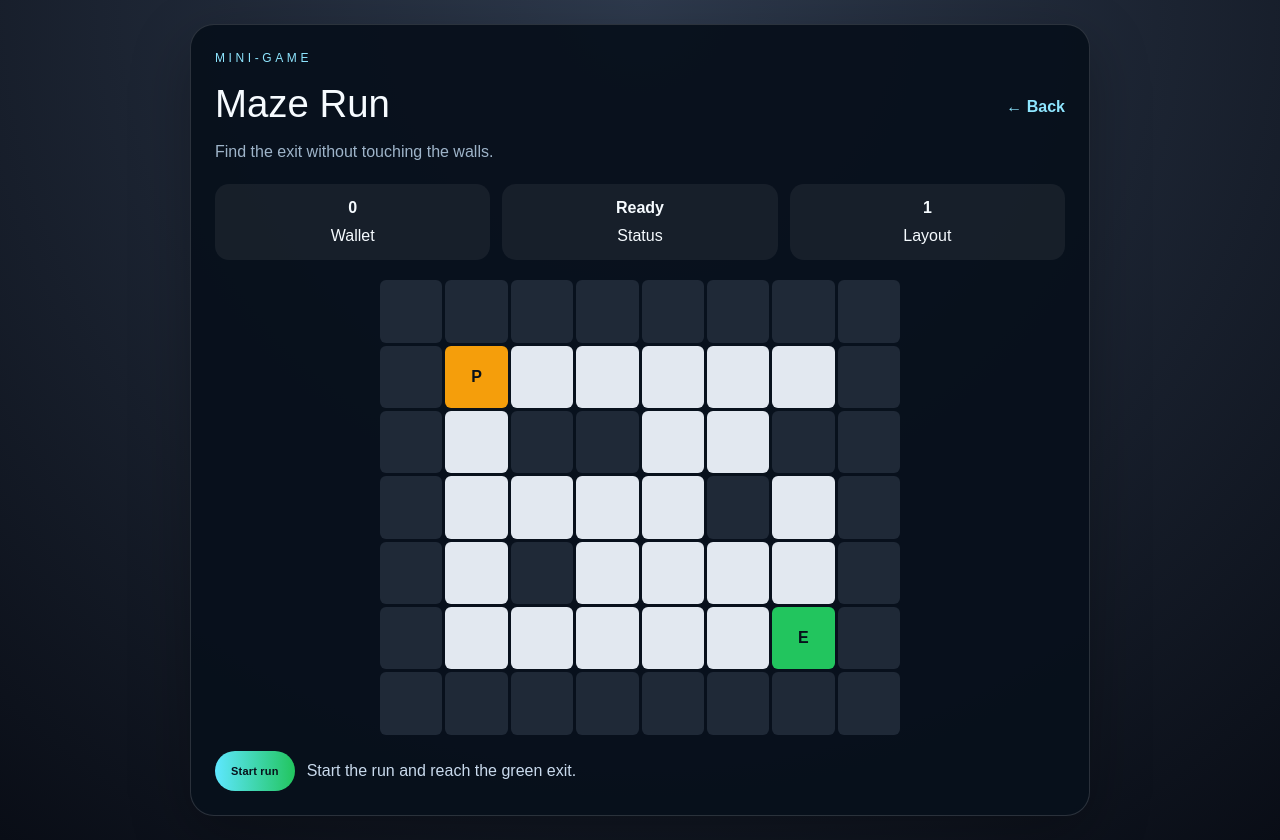
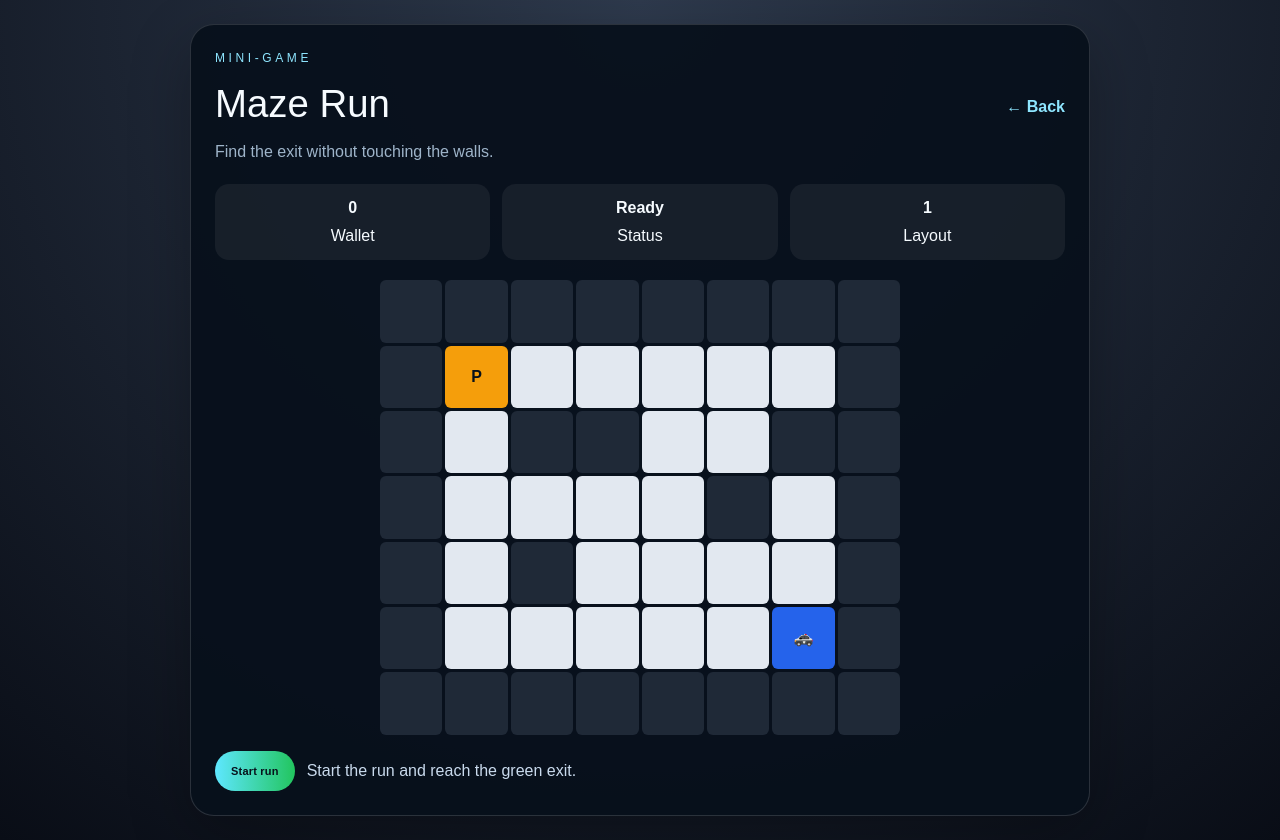
Before and after one commit to vincent-2005/Bug-Fight, a Next.js app: page /mini-games/maze-run in a window 1280 px wide. Built offline with nearby package versions, Linux system fonts and the light colour scheme; no server answers.

Commit message:
Update page.tsx

```diff
--- a/app/mini-games/maze-run/page.tsx
+++ b/app/mini-games/maze-run/page.tsx
@@ -15,6 +15,28 @@ type MazeLayout = {
   start: Position;
   goal: Position;
 };
+
+function nextChaserStep(grid: string[], from: Position, target: Position): Position {
+  const startKey = `${from.x},${from.y}`;
+  const targetKey = `${target.x},${target.y}`;
+  const queue = [from];
+  const previous = new Map<string, Position | null>([[startKey, null]]);
+  const directions = [{ x: 0, y: -1 }, { x: 0, y: 1 }, { x: -1, y: 0 }, { x: 1, y: 0 }];
+  for (let index = 0; index < queue.length; index++) {
+    const current = queue[index];
+    if (`${current.x},${current.y}` === targetKey) break;
+    directions.forEach((direction) => {
+      const next = { x: current.x + direction.x, y: current.y + direction.y };
+      const key = `${next.x},${next.y}`;
+      if (grid[next.y]?.[next.x] !== "#" && !previous.has(key)) { previous.set(key, current); queue.push(next); }
+    });
+  }
+  if (!previous.has(targetKey)) return from;
+  let step = target;
+  let parent = previous.get(`${step.x},${step.y}`);
+  while (parent && `${parent.x},${parent.y}` !== startKey) { step = parent; parent = previous.get(`${step.x},${step.y}`); }
+  return step;
+}
 
 const mazeLayouts: MazeLayout[] = [
   {
@@ -74,22 +96,28 @@ export default function MazeRunPage() {
   const [mazeIndex, setMazeIndex] = useState(0);
   const maze = mazeLayouts[mazeIndex % mazeLayouts.length];
   const [playerPosition, setPlayerPosition] = useState<Position>(maze.start);
+  const [copPosition, setCopPosition] = useState<Position>(maze.goal);
   const [gameActive, setGameActive] = useState(false);
   const [finished, setFinished] = useState(false);
+  const [caught, setCaught] = useState(false);
   const [status, setStatus] = useState("Start the run and reach the green exit.");
   const reward = 28 + Math.min(mazeIndex, mazeLayouts.length - 1) * 6;
 
   const startGame = () => {
     setPlayerPosition(maze.start);
+    setCopPosition(maze.goal);
     setGameActive(true);
     setFinished(false);
-    setStatus("Use the arrow keys to navigate the maze.");
+    setCaught(false);
+    setStatus("Reach the exit before the cop catches you.");
   };
   const nextLevel = () => {
     const nextIndex = (mazeIndex + 1) % mazeLayouts.length;
     setMazeIndex(nextIndex);
     setPlayerPosition(mazeLayouts[nextIndex].start);
+    setCopPosition(mazeLayouts[nextIndex].goal);
     setFinished(false);
+    setCaught(false);
     setStatus(`Maze ${nextIndex + 1} is ready. Press Start run when you are ready.`);
   };
 
@@ -110,23 +138,28 @@ export default function MazeRunPage() {
       const targetChar = maze.grid[nextPosition.y]?.[nextPosition.x];
       if (targetChar === "#") return;
 
-      setPlayerPosition((current) => {
-        const next = nextPosition!;
+      const next = nextPosition;
+      setPlayerPosition(next);
       if (next.x === maze.goal.x && next.y === maze.goal.y) {
         setGameActive(false);
         addMoney(reward);
         setStatus(`You reached the exit and earned $${reward}.`);
         setFinished(true);
-          return current;
+        return;
       }
-
-        return next;
-      });
+      const nextCop = nextChaserStep(maze.grid, copPosition, next);
+      setCopPosition(nextCop);
+      if (nextCop.x === next.x && nextCop.y === next.y) {
+        setGameActive(false);
+        setCaught(true);
+        setStatus("The cop caught you. Try again.");
+        setFinished(true);
+      }
     };
 
     window.addEventListener("keydown", handleKeyDown);
     return () => window.removeEventListener("keydown", handleKeyDown);
-  }, [addMoney, gameActive, maze.goal, maze.grid, playerPosition, reward]);
+  }, [addMoney, copPosition, gameActive, maze.goal, maze.grid, playerPosition, reward]);
 
   return (
     <main style={styles.page}>
@@ -150,10 +183,11 @@ export default function MazeRunPage() {
           {maze.grid.map((row, rowIndex) =>
             row.split("").map((cell, cellIndex) => {
               const isPlayer = playerPosition.x === cellIndex && playerPosition.y === rowIndex;
+              const isCop = copPosition.x === cellIndex && copPosition.y === rowIndex;
               const isGoal = maze.goal.x === cellIndex && maze.goal.y === rowIndex;
               return (
-                <div key={`${rowIndex}-${cellIndex}`} style={{ ...styles.tile, ...(cell === "#" ? styles.wallTile : styles.pathTile), ...(isPlayer ? styles.playerTile : {}), ...(isGoal ? styles.goalTile : {}) }}>
-                  {isPlayer ? "P" : isGoal ? "E" : ""}
+                <div key={`${rowIndex}-${cellIndex}`} style={{ ...styles.tile, ...(cell === "#" ? styles.wallTile : styles.pathTile), ...(isGoal ? styles.goalTile : {}), ...(isCop ? styles.copTile : {}), ...(isPlayer ? styles.playerTile : {}) }}>
+                  {isPlayer ? "P" : isCop ? "🚓" : isGoal ? "E" : ""}
                 </div>
               );
             }),
@@ -164,7 +198,7 @@ export default function MazeRunPage() {
           <button style={styles.button} onClick={startGame}>Start run</button>
           <p style={styles.status}>{status}</p>
         </div>
-        {finished && <div style={styles.resultOverlay} role="dialog" aria-modal="true"><div style={styles.resultCard}><p style={styles.resultEyebrow}>MAZE COMPLETE</p><h2 style={styles.resultTitle}>Exit Reached!</h2><p style={styles.resultText}>You earned ${reward}.</p><div style={styles.resultActions}><button style={styles.button} onClick={startGame}>Play again</button><button style={styles.nextButton} onClick={nextLevel}>Next level</button><Link href="/mini-games" style={styles.arcadeButton}>Return to arcade</Link></div></div></div>}
+        {finished && <div style={styles.resultOverlay} role="dialog" aria-modal="true"><div style={styles.resultCard}><p style={styles.resultEyebrow}>{caught ? "RUN ENDED" : "MAZE COMPLETE"}</p><h2 style={styles.resultTitle}>{caught ? "Caught!" : "Exit Reached!"}</h2><p style={styles.resultText}>{caught ? "The cop caught up to you." : `You earned $${reward}.`}</p><div style={styles.resultActions}><button style={styles.button} onClick={startGame}>Play again</button>{!caught && <button style={styles.nextButton} onClick={nextLevel}>Next level</button>}<Link href="/mini-games" style={styles.arcadeButton}>Return to arcade</Link></div></div></div>}
       </div>
     </main>
   );
@@ -256,6 +290,11 @@ const styles: Record<string, CSSProperties> = {
     background: "#f59e0b",
     color: "#07111b",
   },
+  copTile: {
+    background: "#2563eb",
+    color: "#fff",
+    fontSize: "clamp(9px, 2vw, 16px)",
+  },
   goalTile: {
     background: "#22c55e",
     color: "#07111b",
```
Lines whose indentation alone changed are shown as unchanged.
